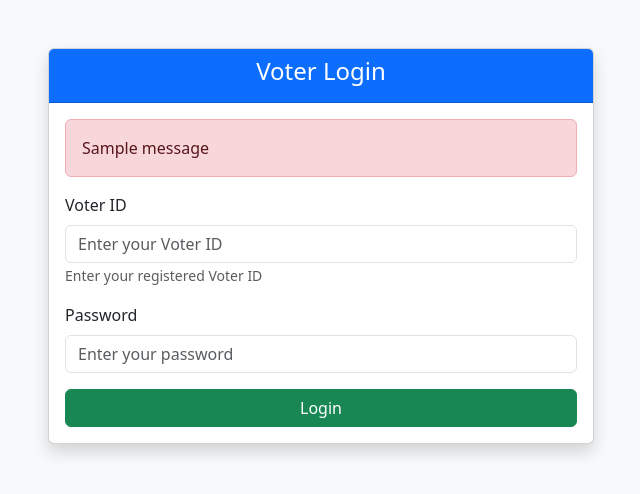
After one commit to Samuruddhi09/Online_Voting, a Flask app: page /login in a window 1280 px wide. The commit adds this page. Shown: the top 494 px of the page, without its empty margins (319-959 px from the left). Run offline with Flask 3, Linux system fonts and the light colour scheme; tables that the repository leaves empty hold one stand-in row (values such as "Sample post"); one stand-in notice (Sample message) is shown.

Commit message:
Complete Phase 6: user login, session management, and role-based redirection

```diff
--- a/app.py
+++ b/app.py
@@ -52,7 +52,7 @@ def register():
 
         existing_user = cursor.execute("""
            SELECT * FROM users
-           WHERE email = ? OR aadhaar_number = ? OR voter_id = ?
+            WHERE email = ? OR aadhaar_number = ? OR voter_id = ?
 
         """, (email, aadhaar_number, voter_id)).fetchone()
 
@@ -74,6 +74,133 @@ def register():
         return redirect(url_for("register"))
 
     return render_template("registration.html")
+
+from werkzeug.security import check_password_hash
+from flask import session, flash, redirect, url_for
+
+from flask import session
+
+@app.route("/login", methods=["GET", "POST"])
+def login():
+    if request.method == "POST":
+        voter_id = request.form["voter_id"]
+        password = request.form["password"]
+
+        conn = get_db_connection()
+        user = conn.execute(
+            "SELECT * FROM users WHERE voter_id = ?",
+            (voter_id,)
+        ).fetchone()
+        conn.close()
+
+        if user is None:
+            flash("Voter ID not registered")
+            return redirect(url_for("login"))
+
+        if not check_password_hash(user["password"], password):
+            flash("Incorrect password")
+            return redirect(url_for("login"))
+
+        # ✅ CREATE SESSION
+        session["user_id"] = user["id"]
+        session["voter_id"] = user["voter_id"]
+        session["role"] = user["role"]
+
+        # ✅ ROLE BASED REDIRECT
+        if user["role"] == "admin":
+            return redirect(url_for("admin_dashboard"))
+        else:
+            return redirect(url_for("voter_dashboard"))
+
+    return render_template("login.html")
+
+@app.route("/admin")
+def admin_dashboard():
+    if not admin_required():
+        return redirect(url_for("login"))
+    return render_template("admin_dashboard.html")
+
+@app.route("/admin/users")
+def admin_users():
+    if not admin_required():
+        return redirect(url_for("login"))
+
+    conn = get_db_connection()
+    users = conn.execute("""
+        SELECT id, full_name, email, voter_id, role
+        FROM users
+        WHERE id != ?
+    """, (session["user_id"],)).fetchall()
+    conn.close()
+
+    return render_template("admin_users.html", users=users)
+
+@app.route("/admin/delete-user/<int:user_id>", methods=["POST"])
+def delete_user(user_id):
+    if not admin_required():
+        return redirect(url_for("login"))
+
+    conn = get_db_connection()
+    conn.execute("DELETE FROM users WHERE id = ?", (user_id,))
+    conn.commit()
+    conn.close()
+
+    flash("User deleted successfully")
+    return redirect(url_for("admin_users"))
+
+
+@app.route("/admin/update-role/<int:user_id>", methods=["POST"])
+def update_role(user_id):
+    if not admin_required():
+        return redirect(url_for("login"))
+
+    new_role = request.form["role"]
+
+    conn = get_db_connection()
+    conn.execute(
+        "UPDATE users SET role = ? WHERE id = ?",
+        (new_role, user_id)
+    )
+    conn.commit()
+    conn.close()
+
+    flash("User role updated")
+    return redirect(url_for("admin_users"))
+
+def create_super_admin():
+    conn = get_db_connection()
+    admin = conn.execute(
+        "SELECT * FROM users WHERE voter_id = ?",
+        ("SUPERADMIN",)
+    ).fetchone()
+
+    if admin is None:
+        conn.execute("""
+            INSERT INTO users
+            (full_name, email, password, aadhaar_number, voter_id, role)
+            VALUES (?, ?, ?, ?, ?, ?)
+        """, (
+            "Super Admin",
+            "superadmin@ovs.com",
+            generate_password_hash("admin123"),
+            "000000000000",
+            "SUPERADMIN",
+            "admin"
+        ))
+        conn.commit()
+
+    conn.close()
+
+
+@app.route("/voter")
+def voter_dashboard():
+    return "Welcome Voter! Session active."
+
+def admin_required():
+    if "user_id" not in session or session.get("role") != "admin":
+        flash("Admin access required")
+        return False
+    return True
 
 
 
@@ -179,16 +306,16 @@ def view_users():
     result = ""
     for user in users:
         result += (
-    f"ID: {user['id']}, "
-    f"Name: {user['full_name']}, "
-    f"Email: {user['email']}, "
-    f"Aadhaar: {user['aadhaar_number']}, "
-    f"Voter ID: {user['voter_id']}, "
-    f"Role: {user['role']}<br>"
-)
-
+            f"ID: {user['id']}, "
+            f"Name: {user['full_name']}, "
+            f"Email: {user['email']}, "
+            f"Aadhaar: {user['aadhaar_number']}, "
+            f"Voter ID: {user['voter_id']}, "
+            f"Role: {user['role']}<br>"
+        )
 
     return result
+
 
 
 @app.route("/view-elections")
--- /dev/null
+++ b/templates/login.html
@@ -0,0 +1,67 @@
+<!DOCTYPE html>
+<html lang="en">
+<head>
+    <meta charset="UTF-8">
+    <meta name="viewport" content="width=device-width, initial-scale=1.0">
+
+    <!-- Bootstrap -->
+    <link href="https://cdn.jsdelivr.net/npm/bootstrap@5.3.2/dist/css/bootstrap.min.css" rel="stylesheet">
+
+    <title>Voter Login</title>
+</head>
+<body class="bg-light">
+
+<div class="container mt-5">
+    <div class="row justify-content-center">
+        <div class="col-md-6">
+
+            <div class="card shadow">
+                <!-- Header -->
+                <div class="card-header bg-primary text-white text-center">
+                    <h4>Voter Login</h4>
+                </div>
+
+                <!-- Body -->
+                <div class="card-body">
+
+                    <!-- Flash messages -->
+                    {% with messages = get_flashed_messages() %}
+                      {% if messages %}
+                        {% for message in messages %}
+                          <div class="alert alert-danger">{{ message }}</div>
+                        {% endfor %}
+                      {% endif %}
+                    {% endwith %}
+
+                    <!-- Login Form -->
+                    <form method="POST">
+
+                        <!-- Voter ID -->
+                        <div class="mb-3">
+                            <label class="form-label">Voter ID</label>
+                            <input type="text" name="voter_id" class="form-control" placeholder="Enter your Voter ID" required>
+                            <small class="text-muted">Enter your registered Voter ID</small>
+                        </div>
+
+                        <!-- Password -->
+                        <div class="mb-3">
+                            <label class="form-label">Password</label>
+                            <input type="password" name="password" class="form-control" placeholder="Enter your password" required>
+                        </div>
+
+                        <!-- Submit -->
+                        <button type="submit" class="btn btn-success w-100">
+                            Login
+                        </button>
+
+                    </form>
+
+                </div>
+            </div>
+
+        </div>
+    </div>
+</div>
+
+</body>
+</html>
```
Also changed, not shown: templates/registration.html (indentation only).
